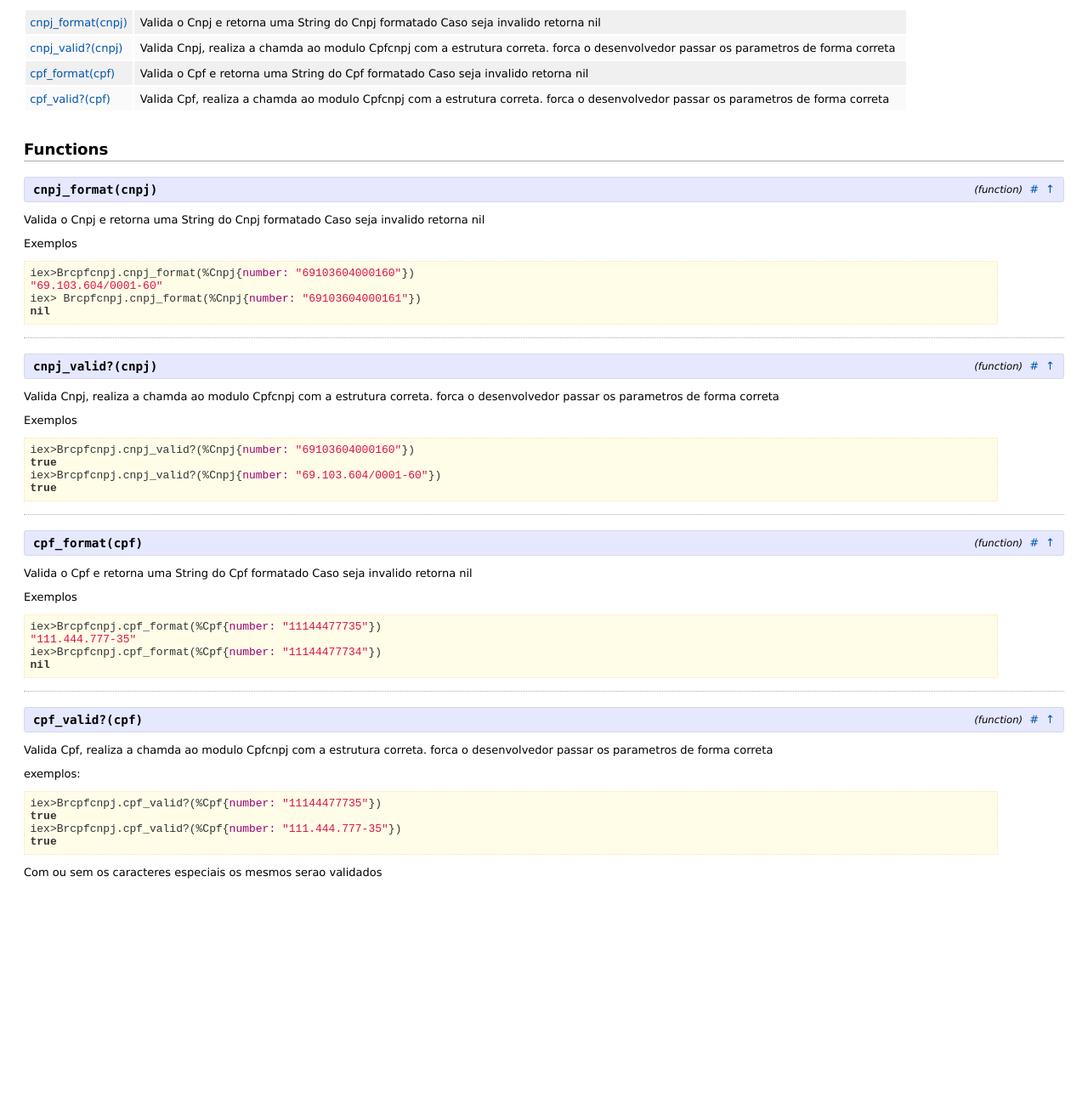
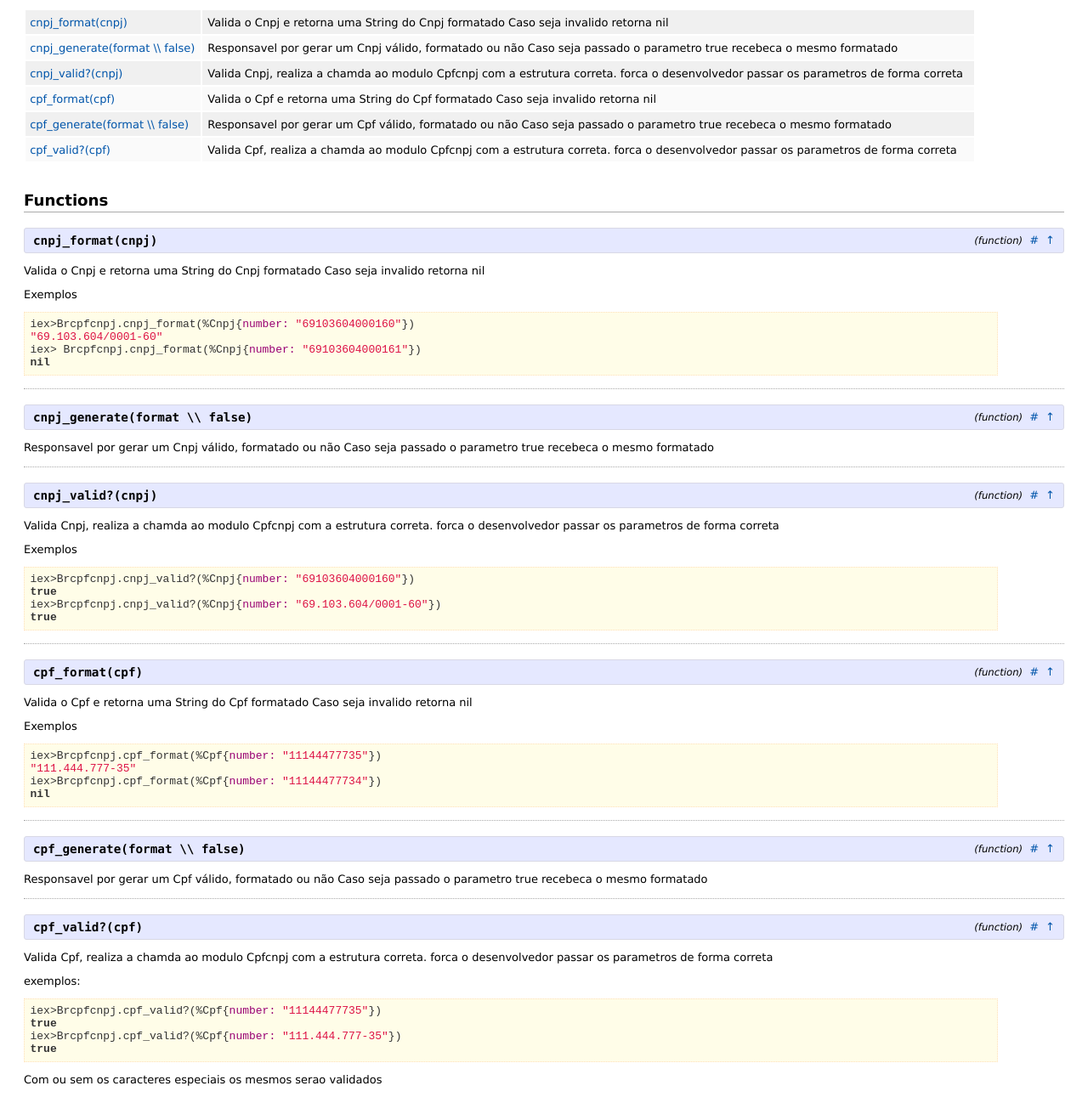
Before and after one commit to williamgueiros/Brcpfcnpj, a plain HTML site: page doc/Brcpfcnpj.html in a window 1280 px wide. Shown: the part 374-1665 px from the top of the page at 85% size. Before the commit the page ends 1421 px from the top, so only its background shows below. Drawn offline with Linux system fonts and the light colour scheme.

Commit message:
PR #1 melhoria na documentacao e geracao de nova versao do hex

```diff
--- a/doc/Brcpfcnpj.html
+++ b/doc/Brcpfcnpj.html
@@ -25,7 +25,7 @@
     </script>
 
     <section id="content">
-      <div class="breadcrumbs">brcpfcnpj v0.0.8 &rarr; <a href="overview.html">Overview</a> &rarr; <a href="Brcpfcnpj.html">Brcpfcnpj</a></div>
+      <div class="breadcrumbs">brcpfcnpj v0.0.9 &rarr; <a href="overview.html">Overview</a> &rarr; <a href="Brcpfcnpj.html">Brcpfcnpj</a></div>
       <h1>
         Brcpfcnpj
 
@@ -45,7 +45,7 @@
 
 
         <section id="moduledoc" class="docstring">
-          <p>Valida Cpf/Cnpj e Formatar em String caso necessario </p>
+          <p>Valida Cpf/Cnpj e Formatar em String caso necessario</p>
 <ol>
 <li>O formato da string, que deve seguir o padrão xx.xxx.xxx/xxxx-xx, onde ‘x’ pode ser qualquer dígito de 0 a 9 e os traços (-), barra (/) e pontos (.) <em>são opcionais</em>.
 </li>
@@ -76,6 +76,14 @@ Caso seja invalido retorna nil</p>
 
 </tr>
 <tr>
+  <td class="summary_signature"><a href="#cnpj_generate/1">cnpj_generate(format \\ false)</a></td>
+
+    <td class="summary_synopsis"><p>Responsavel por gerar um Cnpj válido, formatado ou não
+Caso seja passado o parametro true recebeca o mesmo formatado</p>
+</td>
+
+</tr>
+<tr>
   <td class="summary_signature"><a href="#cnpj_valid?/1">cnpj_valid?(cnpj)</a></td>
 
     <td class="summary_synopsis"><p>Valida Cnpj, realiza a chamda ao modulo Cpfcnpj com a estrutura correta.
@@ -88,6 +96,14 @@ forca o desenvolvedor passar os parametros de forma correta</p>
 
     <td class="summary_synopsis"><p>Valida o Cpf e retorna uma String do Cpf formatado
 Caso seja invalido retorna nil</p>
+</td>
+
+</tr>
+<tr>
+  <td class="summary_signature"><a href="#cpf_generate/1">cpf_generate(format \\ false)</a></td>
+
+    <td class="summary_synopsis"><p>Responsavel por gerar um Cpf válido, formatado ou não
+Caso seja passado o parametro true recebeca o mesmo formatado</p>
 </td>
 
 </tr>
@@ -126,6 +142,23 @@ Caso seja invalido retorna nil</p>
 &quot;69.103.604/0001-60&quot;
 iex&gt; Brcpfcnpj.cnpj_format(%Cnpj{number: &quot;69103604000161&quot;})
 nil</code></pre>
+
+  </section>
+
+</section>
+<section class="detail">
+  <div class="detail_header" id="cnpj_generate/1">
+    <span class="signature"><strong>cnpj_generate(format \\ false)</strong></span>
+    <div class="detail_header_links">
+      <span class="detail_type">(function)</span>
+      <a href="#cnpj_generate/1" class="detail_link" title="Link to this function">#</a>
+      <a class="to_top_link" href="#content" title="To the top of the page">&uarr;</a>
+    </div>
+  </div>
+
+  <section class="docstring">
+    <p>Responsavel por gerar um Cnpj válido, formatado ou não
+Caso seja passado o parametro true recebeca o mesmo formatado</p>
 
   </section>
 
@@ -175,6 +208,23 @@ nil</code></pre>
 
 </section>
 <section class="detail">
+  <div class="detail_header" id="cpf_generate/1">
+    <span class="signature"><strong>cpf_generate(format \\ false)</strong></span>
+    <div class="detail_header_links">
+      <span class="detail_type">(function)</span>
+      <a href="#cpf_generate/1" class="detail_link" title="Link to this function">#</a>
+      <a class="to_top_link" href="#content" title="To the top of the page">&uarr;</a>
+    </div>
+  </div>
+
+  <section class="docstring">
+    <p>Responsavel por gerar um Cpf válido, formatado ou não
+Caso seja passado o parametro true recebeca o mesmo formatado</p>
+
+  </section>
+
+</section>
+<section class="detail">
   <div class="detail_header" id="cpf_valid?/1">
     <span class="signature"><strong>cpf_valid?(cpf)</strong></span>
     <div class="detail_header_links">
```
Also changed, not shown: doc/Cnpj.html (+1 -1 lines), doc/Cpf.html (+1 -1 lines), doc/Cpfcnpj.html (+24 -1 lines), doc/exceptions_list.html (+1 -1 lines), doc/index.html (+1 -1 lines), doc/modules_list.html (+16 -1 lines), doc/overview.html (+3 -3 lines), doc/protocols_list.html (+1 -1 lines), 5 other files.
